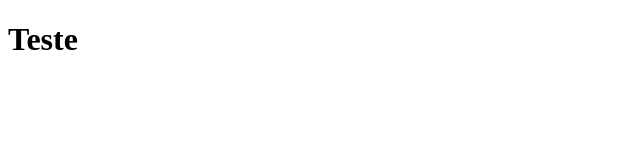
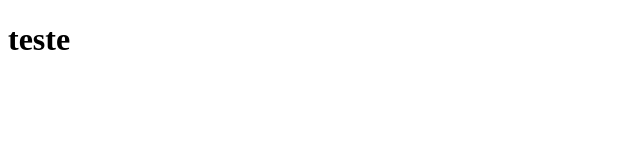
Before and after one commit to ferreirazdev/discord-interface-clone, a React (Create React App) app: page / in a window 1280 px wide. Shown: the top 160 px of the page, without its empty margins (0-640 px from the left). Built offline with nearby package versions, Linux system fonts and the light colour scheme; the HTML template or start-up script is replaced by a standard one.

Commit message:
Update App.tsx

```diff
--- a/src/App.tsx
+++ b/src/App.tsx
@@ -1,8 +1,13 @@
 import React from 'react';
+
+import GlobalStyles from './styles/GlobalStyles'
 
 function App() {
   return (
-    <h1>Teste</h1>
+    <>
+      <h1>teste</h1>
+      <GlobalStyles />
+    </>
   );
 }
 
```
